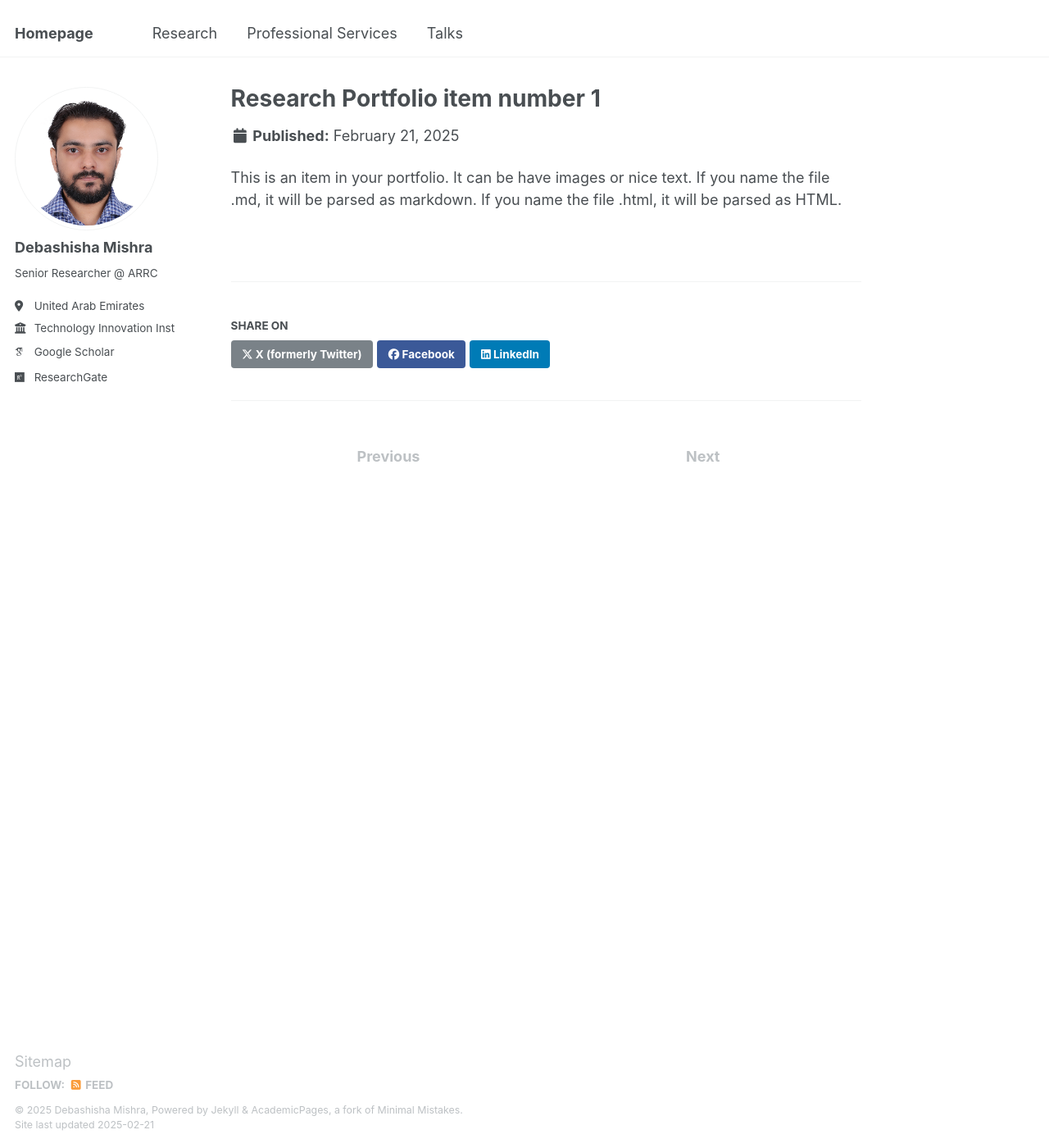
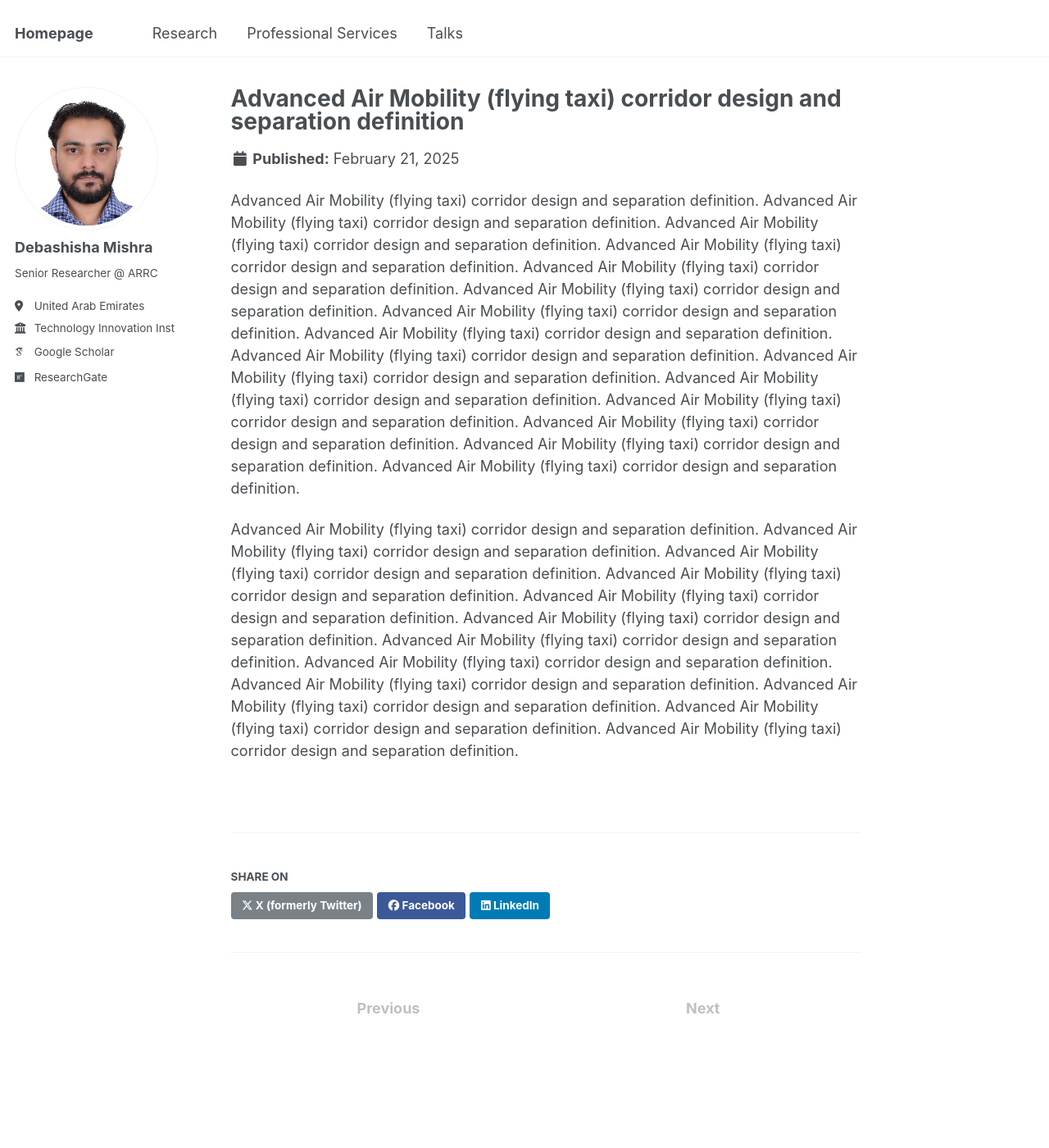
Before and after one commit to debashish216/debashish216.github.io, a Jekyll site: the page built from _research/research1.md, in a window 1280 px wide and 1400 px high. Shown: the whole window at 82% size. Built offline with Jekyll 4.4.1, drawn with Linux system fonts in a browser that asks for light colours; some web fonts are replaced.

Commit message:
Initial commit

```diff
--- a/_research/research1.md
+++ b/_research/research1.md
@@ -1,7 +1,13 @@
 ---
-title: "Research Portfolio item number 1"
-excerpt: "Short description of portfolio item number 1<br/><img src='/images/500x300.png'>"
-collection: portfolio
+title: "Advanced Air Mobility (flying taxi) corridor design and separation definition"
+excerpt: "Advanced Air Mobility (flying taxi) corridor design and separation definition. Advanced Air Mobility (flying taxi) corridor design and separation definition. Advanced Air Mobility (flying taxi) corridor design and separation definition. Advanced Air Mobility (flying taxi) corridor design and separation definition. Advanced Air Mobility (flying taxi) corridor design and separation definition. Advanced Air Mobility (flying taxi) corridor design and separation definition. <br/><img src='/images/500x300.png'>"
+collection: research
 ---
 
-This is an item in your portfolio. It can be have images or nice text. If you name the file .md, it will be parsed as markdown. If you name the file .html, it will be parsed as HTML.
+<!-- This is an item in your portfolio. It can be have images or nice text. If you name the file .md, it will be parsed as markdown. If you name the file .html, it will be parsed as HTML.  -->
+
+
+Advanced Air Mobility (flying taxi) corridor design and separation definition. Advanced Air Mobility (flying taxi) corridor design and separation definition. Advanced Air Mobility (flying taxi) corridor design and separation definition. Advanced Air Mobility (flying taxi) corridor design and separation definition. Advanced Air Mobility (flying taxi) corridor design and separation definition. Advanced Air Mobility (flying taxi) corridor design and separation definition. Advanced Air Mobility (flying taxi) corridor design and separation definition. Advanced Air Mobility (flying taxi) corridor design and separation definition. Advanced Air Mobility (flying taxi) corridor design and separation definition. Advanced Air Mobility (flying taxi) corridor design and separation definition. Advanced Air Mobility (flying taxi) corridor design and separation definition. Advanced Air Mobility (flying taxi) corridor design and separation definition. Advanced Air Mobility (flying taxi) corridor design and separation definition. Advanced Air Mobility (flying taxi) corridor design and separation definition. Advanced Air Mobility (flying taxi) corridor design and separation definition.
+
+
+Advanced Air Mobility (flying taxi) corridor design and separation definition. Advanced Air Mobility (flying taxi) corridor design and separation definition. Advanced Air Mobility (flying taxi) corridor design and separation definition. Advanced Air Mobility (flying taxi) corridor design and separation definition. Advanced Air Mobility (flying taxi) corridor design and separation definition. Advanced Air Mobility (flying taxi) corridor design and separation definition. Advanced Air Mobility (flying taxi) corridor design and separation definition. Advanced Air Mobility (flying taxi) corridor design and separation definition. Advanced Air Mobility (flying taxi) corridor design and separation definition. Advanced Air Mobility (flying taxi) corridor design and separation definition. Advanced Air Mobility (flying taxi) corridor design and separation definition. Advanced Air Mobility (flying taxi) corridor design and separation definition.
--- a/_research/research2.md
+++ b/_research/research2.md
@@ -1,7 +1,7 @@
 ---
-title: "Research Portfolio item number 2"
-excerpt: "Short description of portfolio item number 1<br/><img src='/images/500x300.png'>"
-collection: portfolio
+title: "Rapid aerial disaster management using UAV access infrastructure and relays"
+excerpt: "Rapid aerial disaster management using UAV access infrastructure and relays <br/><img src='/images/500x300.png'>"
+collection: research
 ---
 
-This is an item in your portfolio. It can be have images or nice text. If you name the file .md, it will be parsed as markdown. If you name the file .html, it will be parsed as HTML.
+Rapid aerial disaster management using UAV access infrastructure and relays. Rapid aerial disaster management using UAV access infrastructure and relays. Rapid aerial disaster management using UAV access infrastructure and relays. Rapid aerial disaster management using UAV access infrastructure and relays. Rapid aerial disaster management using UAV access infrastructure and relays. Rapid aerial disaster management using UAV access infrastructure and relays. Rapid aerial disaster management using UAV access infrastructure and relays.
```
Also changed, not shown: _research/research3.md (+4 -4 lines), _research/research4.md (+4 -4 lines), images/UAV-BS-Arch.png (added), images/UAV-BS-Prototype.png (added).
